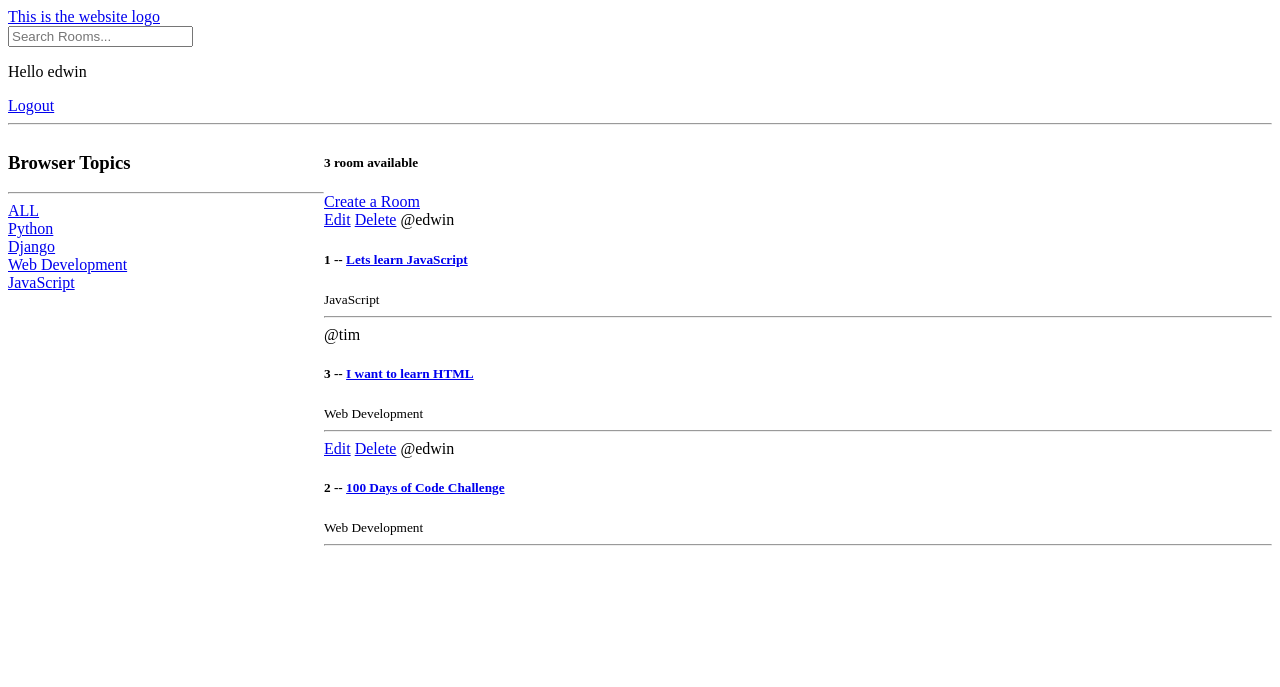
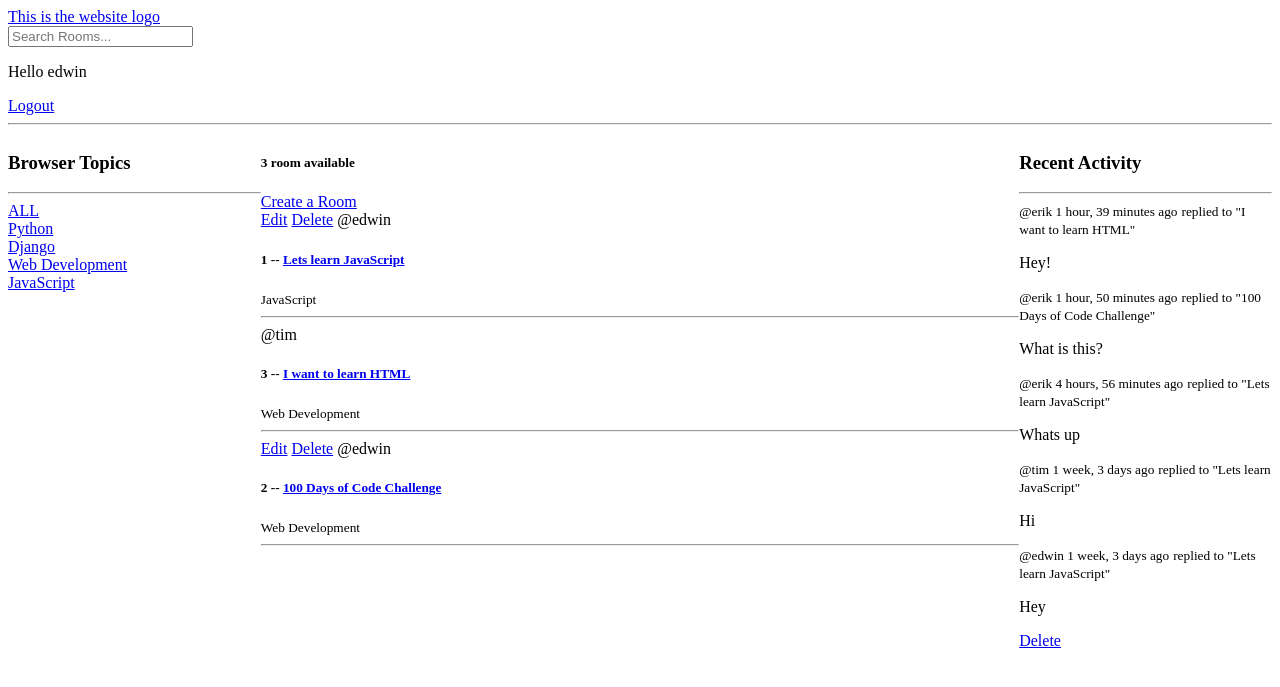
Before and after one commit to edjim2156/django-tutorial, a Django app: page / in a window 1280 px wide. Shown: the top 687 px of the page. Run offline with Django 5.2, Linux system fonts and the light colour scheme; a user stored in the database is signed in; data comes from the database, SQL or seed files in the repository; both versions use the stored data as it was after the commit.

Commit message:
Activity Feed

```diff
--- a/djangoProject/base/models.py
+++ b/djangoProject/base/models.py
@@ -32,5 +32,9 @@ class Message(models.Model):
    body = models.TextField()
    updated = models.DateTimeField(auto_now = True)
    created = models.DateTimeField(auto_now_add = True)
+
+   class Meta:
+        ordering = ['-updated', 'created']
+
    def __str__(self):
     return self.body[0:50]
--- /dev/null
+++ b/djangoProject/base/templates/base/activity_component.html
@@ -0,0 +1,14 @@
+<h3>Recent Activity</h3>
+        <hr>
+        {% for message in room_messages %}
+            <div>
+                <small>@{{message.user}} {{message.created|timesince}} ago</small>
+                <small>replied to "{{message.room}}"</small>
+
+                <p>{{message}}</p>
+                {% if request.user == message.user %}
+                    <a href="{% url 'delete-message' message.id %}">Delete</a>
+                {% endif %}
+
+            </div>
+        {% endfor %}
--- /dev/null
+++ b/djangoProject/base/templates/base/feed_component.html
@@ -0,0 +1,12 @@
+{% for room in rooms %}
+    <div>
+        {% if request.user == room.host %}
+        <a href="{% url 'update-room' room.id %}">Edit</a>
+        <a href="{% url 'delete-room' room.id %}">Delete</a>
+        {% endif %}
+        <span>@{{room.host.username}}</span>
+        <h5>{{room.id}} -- <a href="{% url 'room' room.id %}">{{room.name}}</a></h5>
+        <small>{{room.topic.name}}</small>
+         <hr>
+    </div>
+        {% endfor %}
--- a/djangoProject/base/templates/base/home.html
+++ b/djangoProject/base/templates/base/home.html
@@ -6,28 +6,15 @@
 
     .home-container{
         display: grid;
-        grid-template-columns: 1fr 3fr;
+        grid-template-columns: 1fr 3fr 1fr;
     }
-
 
 </style>
 
 <div class="home-container">
 
     <div>
-        <h3>Browser Topics</h3>
-        <hr>
-
-        <div>
-            <a href="{% url 'home' %}">ALL</a>
-        </div>
-
-
-        {% for topic in topics%}
-            <div>
-                <a href="{% url 'home' %}?q={{topic.name}}">{{topic.name}}</a>
-            </div>
-        {% endfor %}
+        {% include 'base/topic_component.html' %}
     </div>
 
     <div>
@@ -35,25 +22,15 @@
         <a href="{% url 'create-room' %}">Create a Room</a>
 
         <div>
-        {% for room in rooms %}
-            <div>
-                {% if request.user == room.host %}
-                <a href="{% url 'update-room' room.id %}">Edit</a>
-                <a href="{% url 'delete-room' room.id %}">Delete</a>
-                {% endif %}
-                <span>@{{room.host.username}}</span>
-                <h5>{{room.id}} -- <a href="{% url 'room' room.id %}">{{room.name}}</a></h5>
-                <small>{{room.topic.name}}</small>
-                <hr>
-            </div>
-        {% endfor %}
-
+            {% include 'base/feed_component.html' %}
          </div>
 
 
     </div>
 
-
+    <div>
+        {% include 'base/activity_component.html' %}
+    </div>
 
 
 
--- /dev/null
+++ b/djangoProject/base/templates/base/topic_component.html
@@ -0,0 +1,13 @@
+<h3>Browser Topics</h3>
+        <hr>
+
+        <div>
+            <a href="{% url 'home' %}">ALL</a>
+        </div>
+
+
+        {% for topic in topics%}
+            <div>
+                <a href="{% url 'home' %}?q={{topic.name}}">{{topic.name}}</a>
+            </div>
+        {% endfor %}
--- a/djangoProject/base/views.py
+++ b/djangoProject/base/views.py
@@ -78,9 +78,9 @@ def home(request):
 
     topics = Topic.objects.all()
     room_count = rooms.count()
+    room_messages = Message.objects.filter(Q(room__topic__name__icontains = q))
 
-
-    context = {'rooms': rooms, 'topics': topics, 'room_count': room_count}
+    context = {'rooms': rooms, 'topics': topics, 'room_count': room_count, 'room_messages': room_messages}
     return render(request, 'base/home.html', context)
 
 
```
Also changed, not shown: djangoProject/db.sqlite3. Lines whose indentation alone changed are shown as unchanged.
